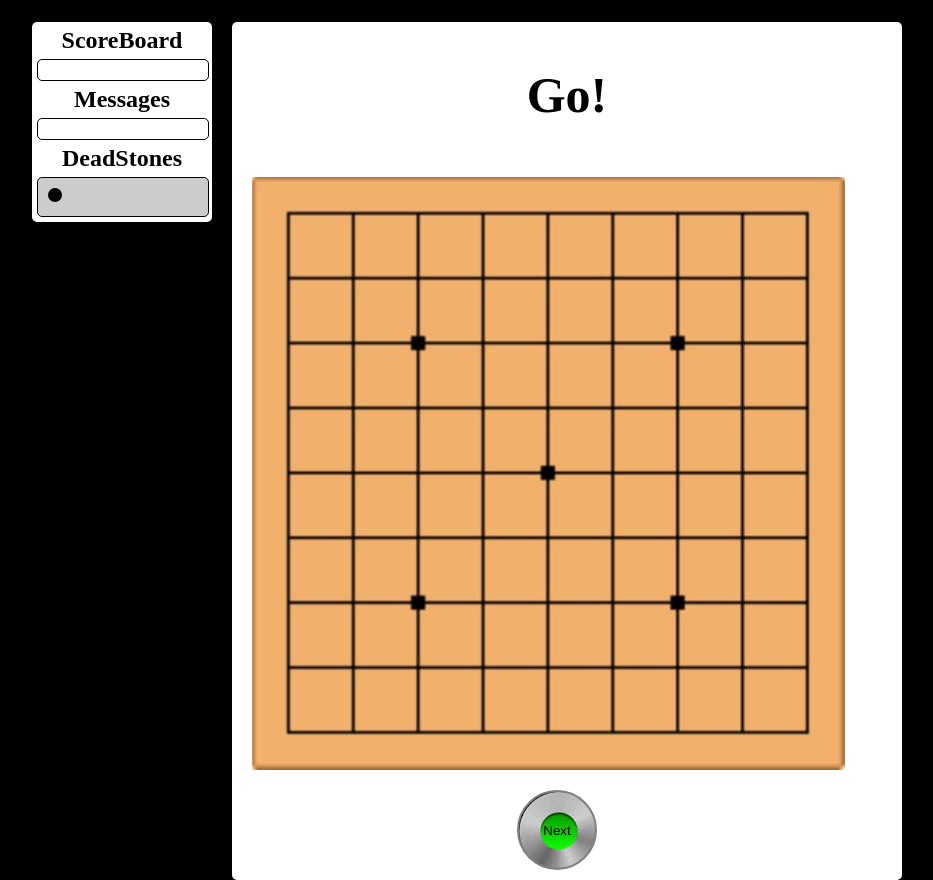
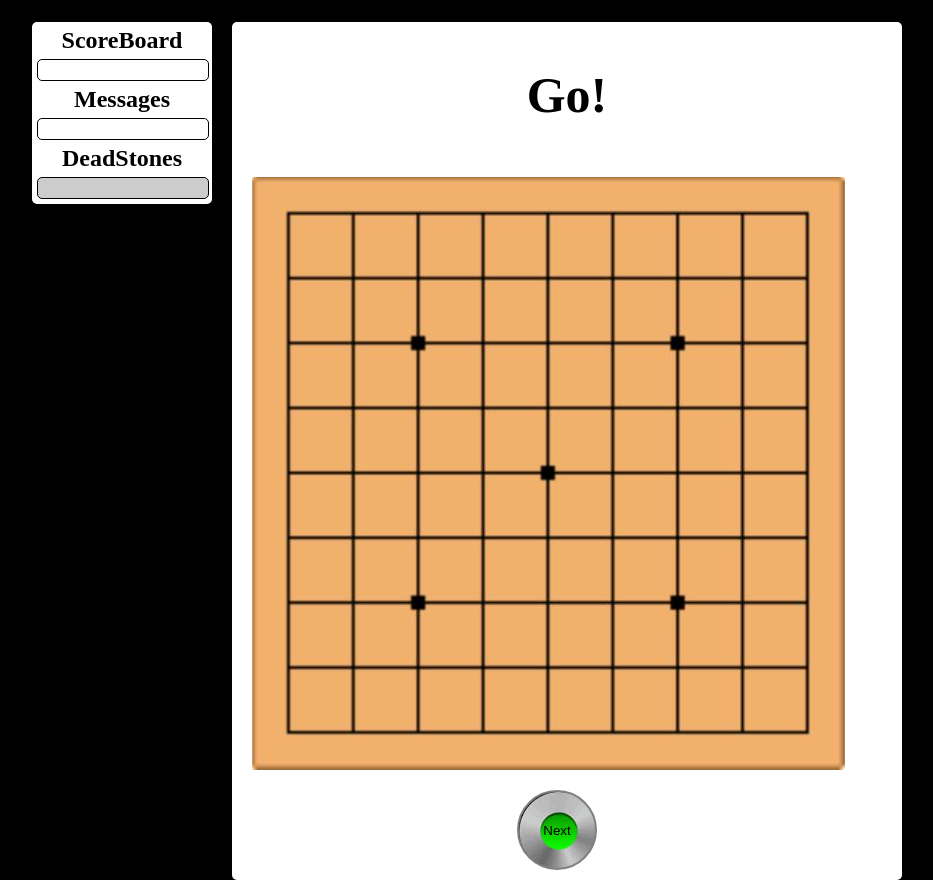
Before and after one commit to wyattlaberge64/Go-Board, a plain HTML site: page index.html in a window 1280 px wide. Shown: the whole page, without its empty margins (148-1081 px from the left). Drawn offline with Linux system fonts and the light colour scheme.

Commit message:
Update index.html

```diff
--- a/index.html
+++ b/index.html
@@ -21,7 +21,6 @@
 		<div id = "deadstones">
 			<h2>DeadStones</h2>
 			<div class="content">
-				<li class ="b"></li>
 			</div>
 		</div>
 	</div>
```
